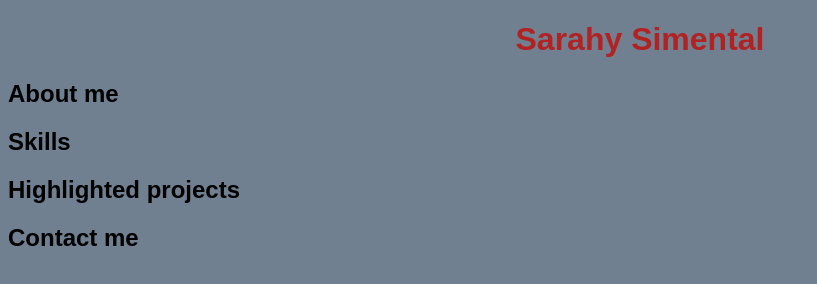
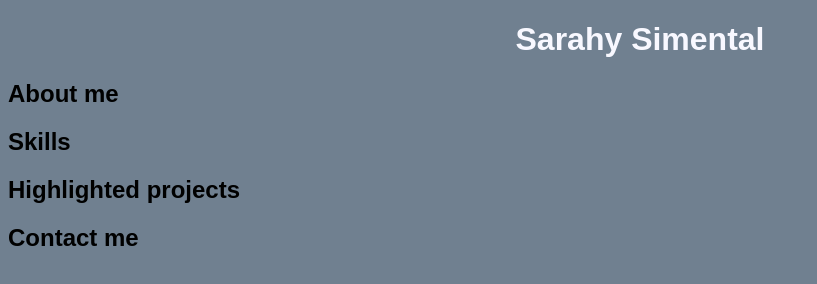
Before and after one commit to SarahySimental/SarahySimental.github.io, a plain HTML site: page index.html in a window 1280 px wide. Shown: the whole page, without its empty margins (0-817 px from the left). Drawn offline with Linux system fonts and the light colour scheme.

```diff
--- a/styles.css
+++ b/styles.css
@@ -5,6 +5,6 @@ body {
 }
 
 h1 {
-    color:firebrick;
+    color:ghostwhite;
     text-align: center;
 }
```
